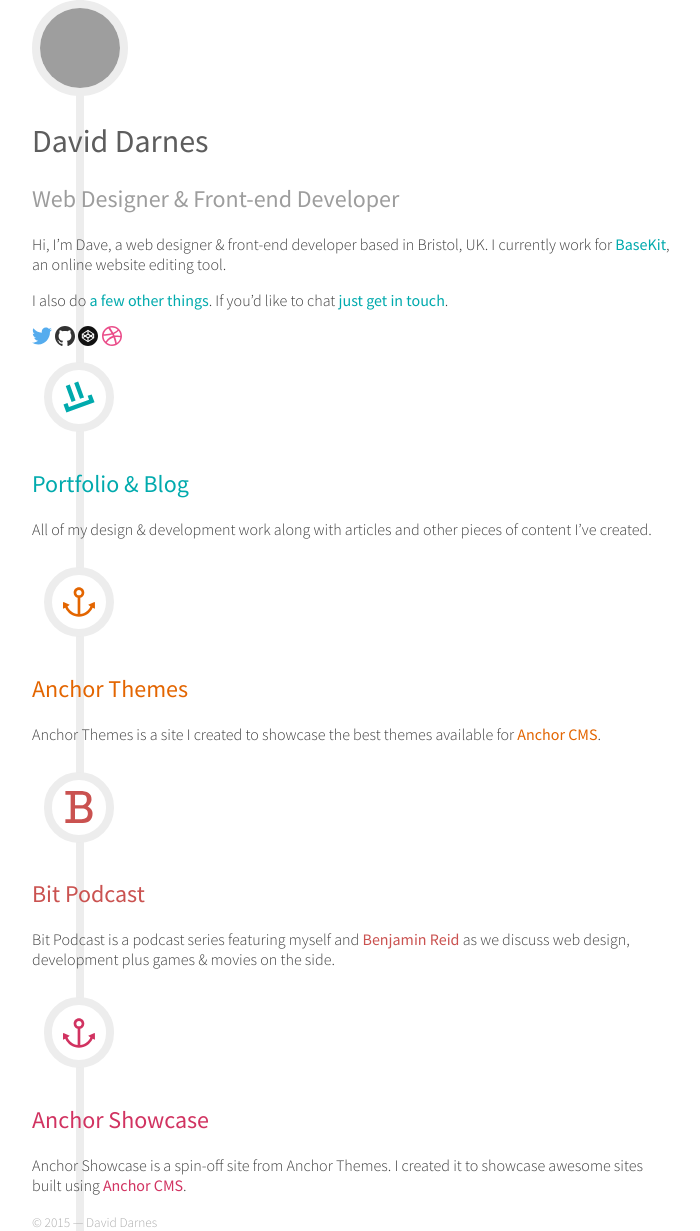
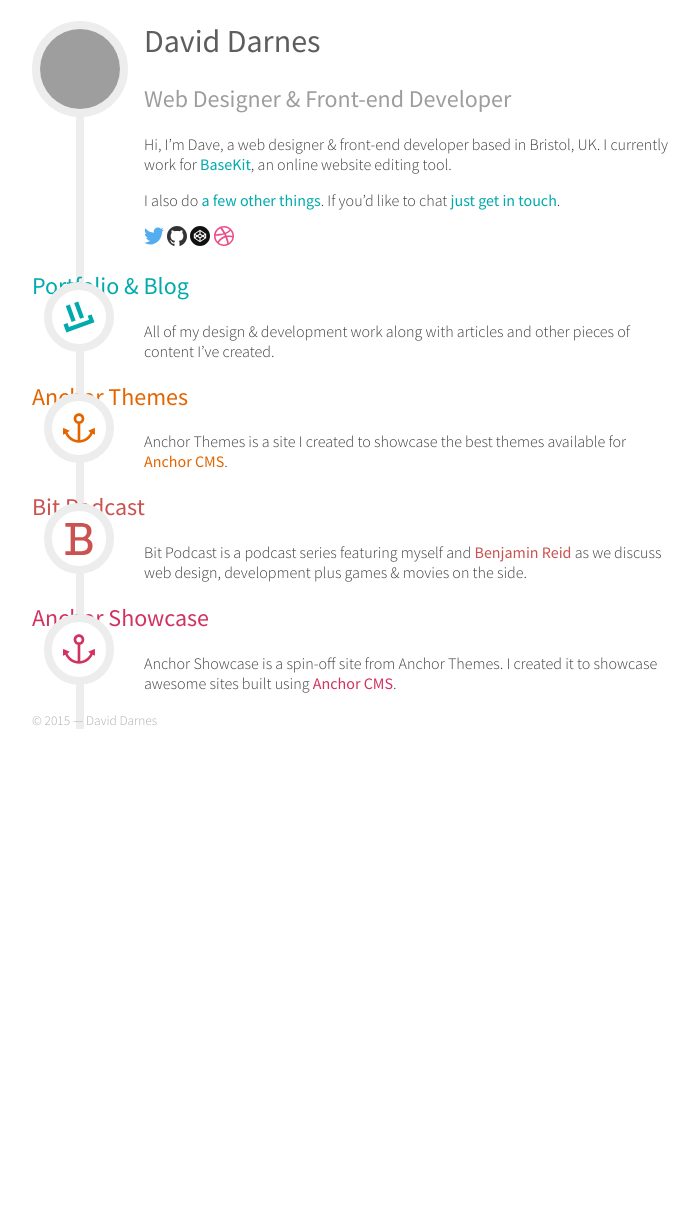
Before and after one commit to daviddarnes/darn.es, a Jekyll site: the page built from index.md, in a window 1280 px wide. Shown: the whole page, without its empty margins (288-988 px from the left). Built offline with Jekyll 4.4.1, drawn with Linux system fonts in a browser that asks for light colours; after the commit the page ends 900 px from its top, so only the background shows below that; grey boxes are pictures that could not be loaded.

Commit message:
Positions circle graphics and content

```diff
--- a/css/styles.scss
+++ b/css/styles.scss
@@ -41,12 +41,12 @@
 
 // Header
 .header {
-
+    position: relative;
 }
 
 // Content
-.main {
-
+.content {
+    margin-left: 7rem;
 }
 
 // Footer
@@ -90,6 +90,7 @@
 
 // Items
 .item {
+    position: relative;
     &--network {
         display: inline-block;
     }
@@ -100,6 +101,9 @@
     display: inline-block;
     line-height: 0;
     &--circle {
+        position: absolute;
+        top: 0;
+        left: 0;
         border: $width--keyline solid $color--keyline;
         background: $color--background;
         border-radius: 100%;
```
